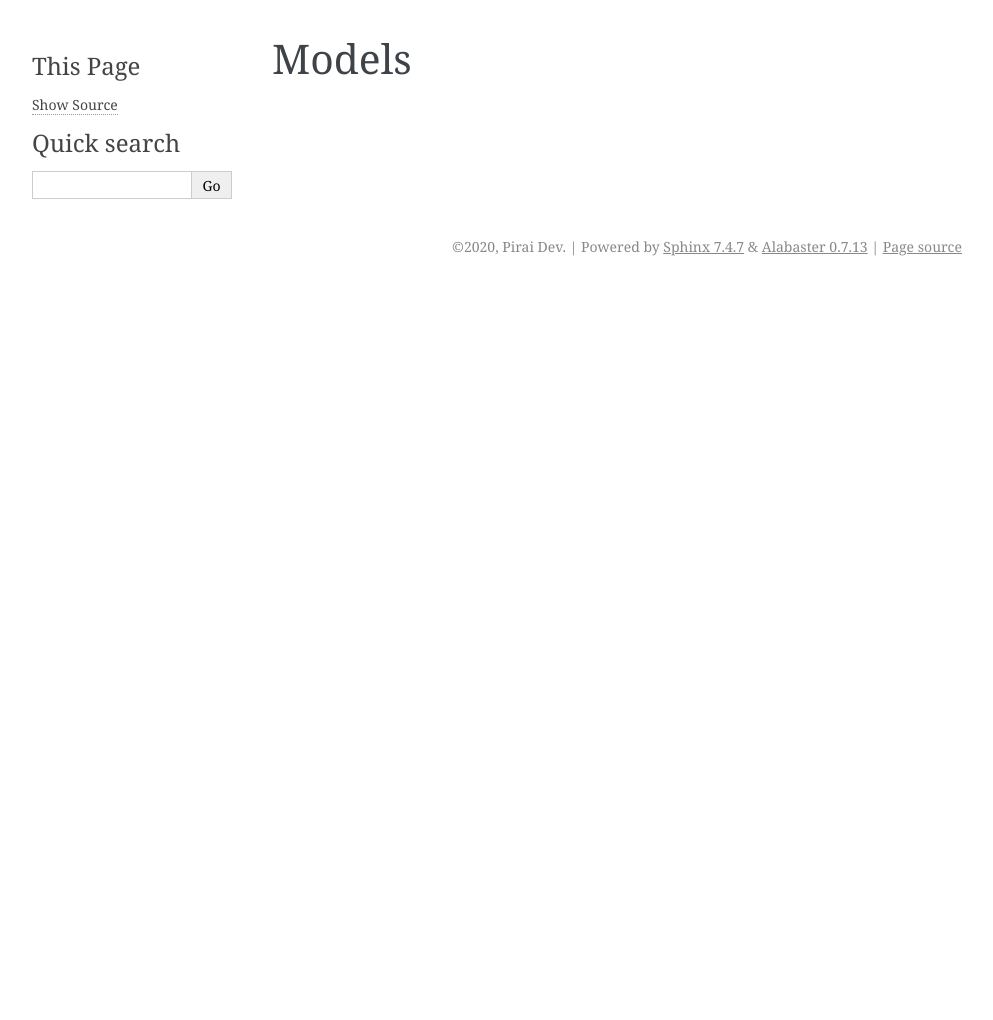
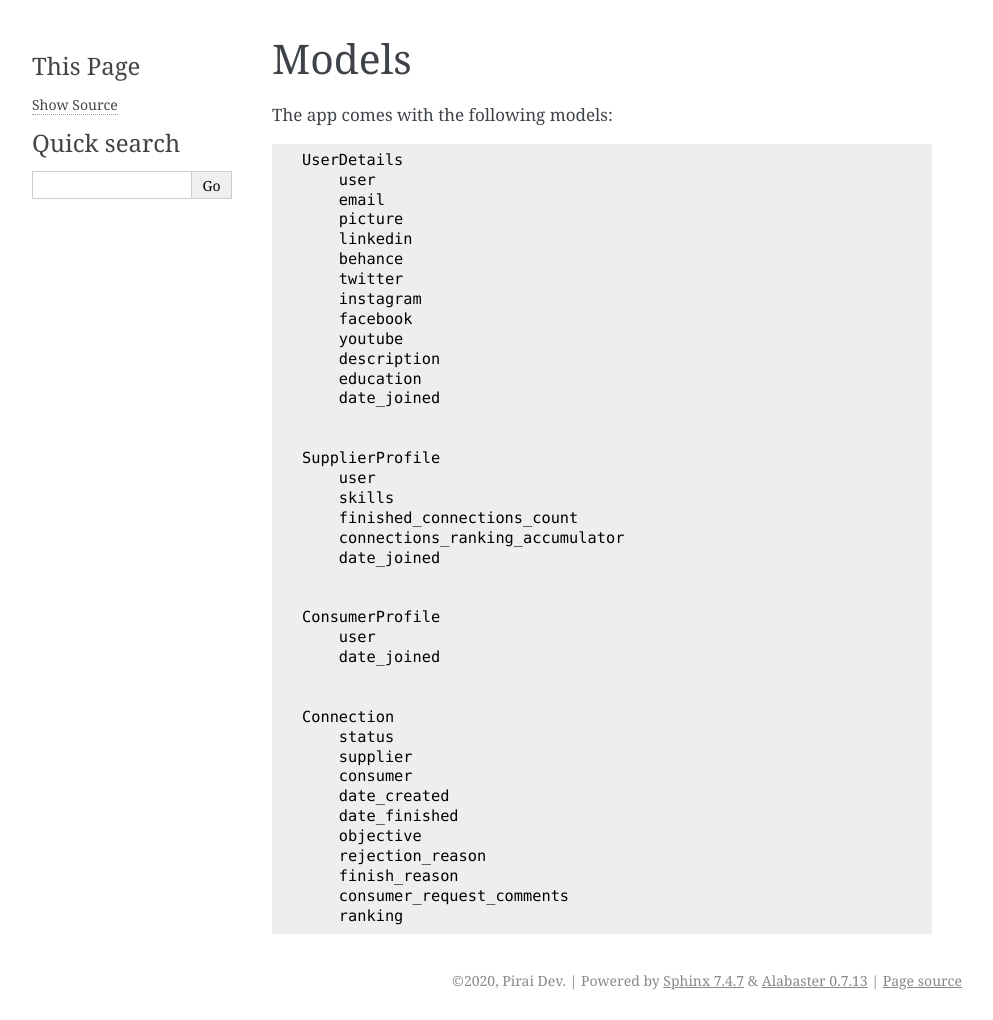
Before and after one commit to piraidev/django-on-demand, a Sphinx documentation site: the page built from docs/source/models.rst, in a window 1280 px wide. Shown: the whole page, without its empty margins (148-1141 px from the left). Built offline with Sphinx 7.4.7, drawn with Linux system fonts in a browser that asks for light colours; before the commit the page ends 900 px from its top, so only the background shows below that.

Commit message:
finishing first documentation delivery

```diff
--- a/docs/source/admin.rst
+++ b/docs/source/admin.rst
@@ -1,2 +1,4 @@
 Admin
 =====
+
+All ``django-on-demand`` will appear on django admin under `On-Demand` section
--- a/docs/source/models.rst
+++ b/docs/source/models.rst
@@ -1,2 +1,45 @@
 Models
 ======
+
+The app comes with the following models::
+
+
+    UserDetails
+        user
+        email
+        picture
+        linkedin
+        behance
+        twitter
+        instagram
+        facebook
+        youtube
+        description
+        education
+        date_joined
+
+
+    SupplierProfile
+        user
+        skills
+        finished_connections_count
+        connections_ranking_accumulator
+        date_joined
+
+
+    ConsumerProfile
+        user
+        date_joined
+
+
+    Connection
+        status
+        supplier
+        consumer
+        date_created
+        date_finished
+        objective
+        rejection_reason
+        finish_reason
+        consumer_request_comments
+        ranking
```
